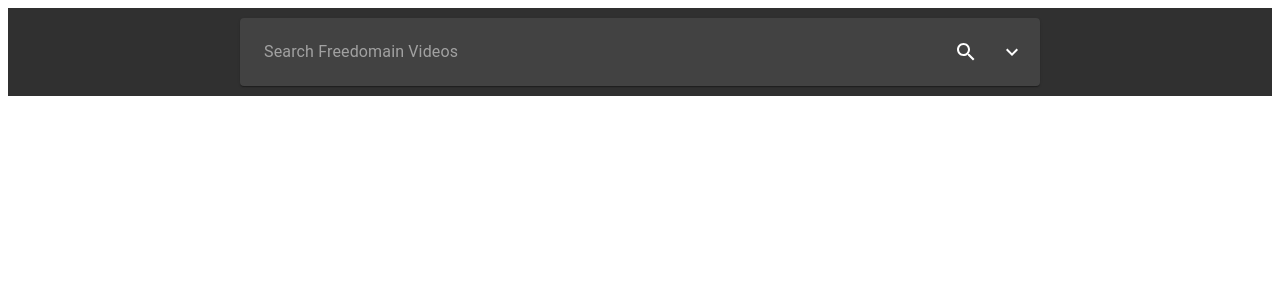
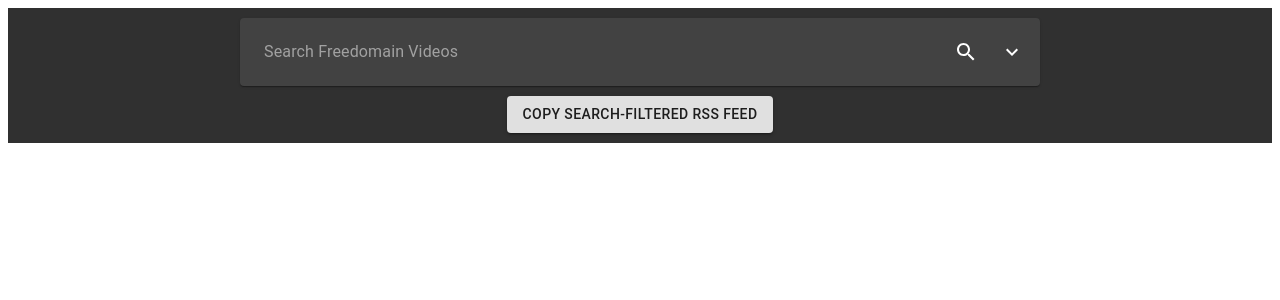
Before and after one commit to tvolk131/fdr-finder, a React app in the folder client/: page / in a window 1280 px wide. Shown: the top 300 px of the page. Built offline with nearby package versions, Linux system fonts and the light colour scheme; the HTML template or start-up script is replaced by a standard one.

Commit message:
Add RSS feed button below search bar

```diff
--- a/client/package.json
+++ b/client/package.json
@@ -15,11 +15,13 @@
     "@material-ui/icons": "4.11.2",
     "axios": "0.21.1",
     "react": "17.0.2",
+    "react-copy-to-clipboard": "^5.0.3",
     "react-dom": "17.0.2"
   },
   "devDependencies": {
     "@types/jest": "26.0.23",
     "@types/node": "15.3.0",
+    "@types/react-copy-to-clipboard": "^5.0.0",
     "@types/react-dom": "17.0.5",
     "fork-ts-checker-webpack-plugin": "6.2.9",
     "jest": "26.6.3",
--- a/client/src/api.ts
+++ b/client/src/api.ts
@@ -8,3 +8,11 @@
     showFormat: ShowFormat.Unspecified
   }));
 };
+
+export const getPodcastRssUrl = (filter: string) => {
+  let url = 'https://fdr-finder.tommyvolk.com/api/podcasts';
+  if (filter.length) {
+    url += `?filter=${filter}`;
+  }
+  return encodeURI(url);
+}
--- a/client/src/pages/searchPage.tsx
+++ b/client/src/pages/searchPage.tsx
@@ -2,8 +2,10 @@
 import * as React from 'react';
 import {useState} from 'react';
 import SearchBar from '../components/searchBar';
-import ShowCard, {ShowFormat, ShowInfo} from '../components/showCard';
-import {getPodcasts} from '../api';
+import ShowCard, {ShowInfo} from '../components/showCard';
+import {getPodcastRssUrl, getPodcasts} from '../api';
+import {Button, CircularProgress, Snackbar} from '@material-ui/core';
+import {CopyToClipboard} from 'react-copy-to-clipboard';
 
 const useStyles = makeStyles({
   root: {
@@ -17,6 +19,12 @@
   },
   showCardWrapper: {
     padding: '10px 0 0 0'
+  },
+  rssButton: {
+    padding: '10px 0 0 0'
+  },
+  loadingSpinner: {
+    padding: '50px'
   }
 });
 
@@ -25,6 +33,8 @@
 
   const [isSearching, setIsSearching] = useState(false);
   const [podcasts, setPodcasts] = useState([] as ShowInfo[]);
+  const [searchTerm, setSearchTerm] = useState('');
+  const [showSnackbar, setShowSnackbar] = useState(false);
 
   return (
     <div className={classes.root}>
@@ -33,13 +43,42 @@
           if (!isSearching) {
             setIsSearching(true);
             setPodcasts(await getPodcasts(query, 50, 0));
+            setSearchTerm(query);
             setIsSearching(false);
           }
         }}/>
       </div>
-      <div className={classes.nested}>
-        {podcasts.map((show) => <div className={classes.showCardWrapper}><ShowCard show={show}/></div>)}
-      </div>
+      {isSearching ? <CircularProgress className={classes.loadingSpinner} size={100}/> :
+        <div>
+          <div className={classes.rssButton}>
+            <CopyToClipboard
+              text={getPodcastRssUrl(searchTerm)}
+              onCopy={() => setShowSnackbar(true)}
+            >
+              <Button variant={'contained'}>
+                Copy Search-Filtered RSS Feed
+              </Button>
+            </CopyToClipboard>
+          </div>
+          <div className={classes.nested}>
+            {podcasts.map((show) => <div className={classes.showCardWrapper}><ShowCard show={show}/></div>)}
+          </div>
+        </div>
+      }
+      <Snackbar
+        anchorOrigin={{
+          vertical: 'bottom',
+          horizontal: 'left'
+        }}
+        open={showSnackbar}
+        autoHideDuration={6000}
+        onClose={(event, reason) => {
+          if (reason !== 'clickaway') {
+            setShowSnackbar(false);
+          }
+        }}
+        message={'Link copied!'}
+      />
     </div>
   );
 };
```
Also changed, not shown: 1 other file (tests, documents, lock files or other folders).
